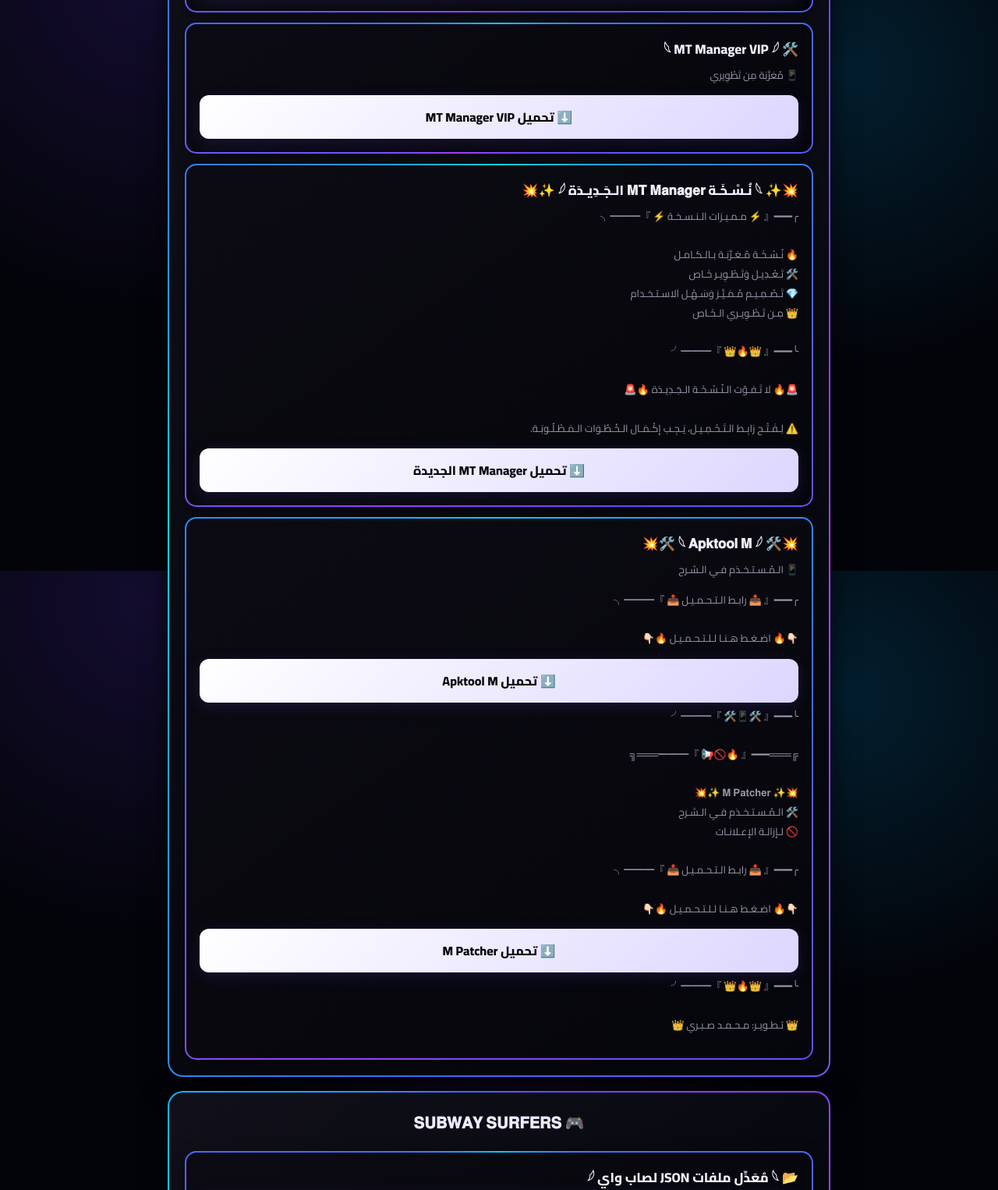
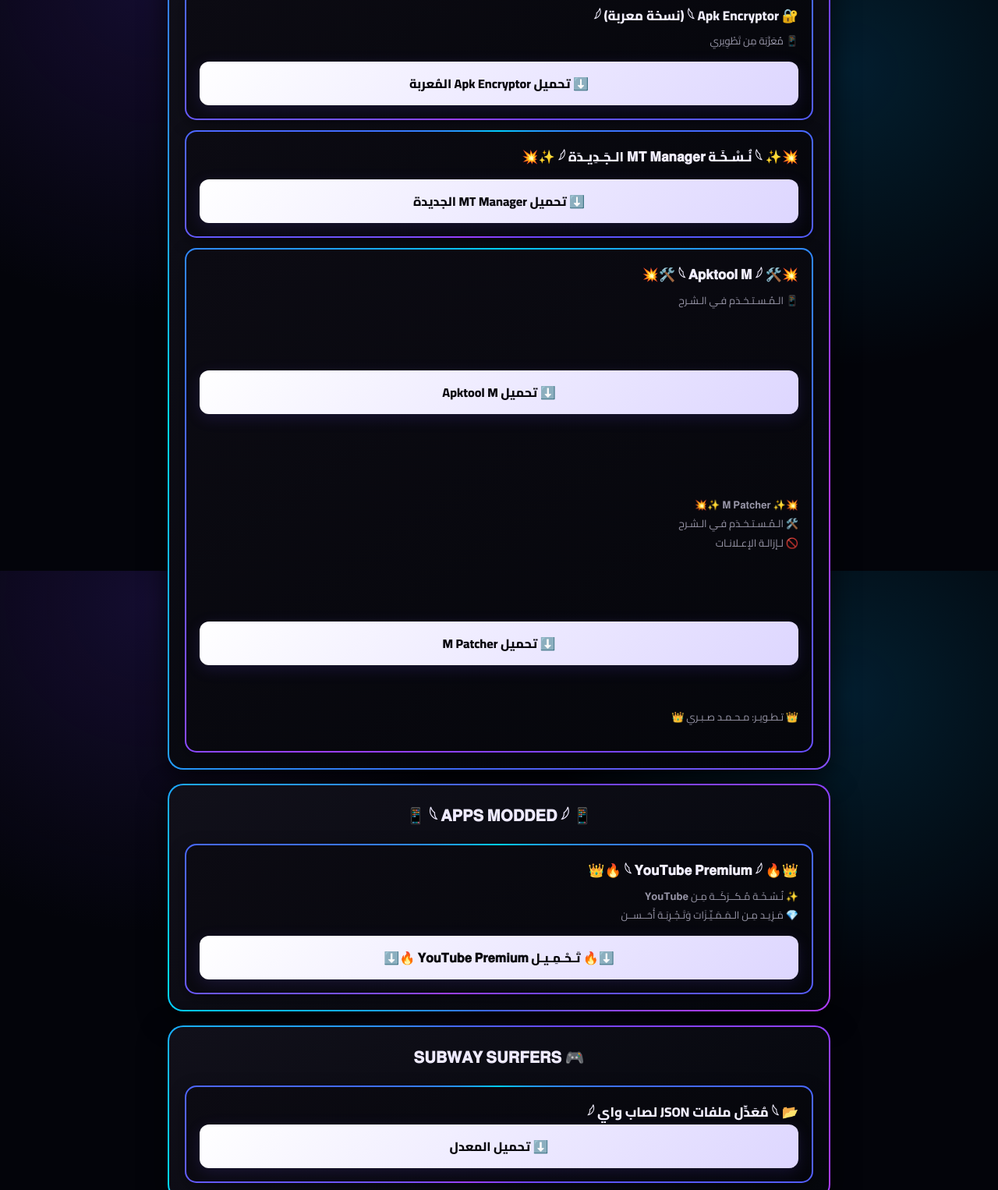
Before and after one commit to opugdfbdg-source/My-Website-For-Hacking, a plain HTML site: page index.html in a window 1280 px wide. Shown: the part 1668-3194 px from the top of the page at 78% size. Drawn offline with Linux system fonts and the light colour scheme.

Commit message:
Add files via upload

```diff
--- a/index.html
+++ b/index.html
@@ -129,7 +129,7 @@
         <!-- RATT VIP VIDEO -->
         <div class="item">
             <div class="item-title">
-                👑🔥 𓆩 شَـرْح أَفْـجَـر نُـسْـخَـة 𝐑𝐀𝐓𝐓 𝐕𝐈𝐏 مِـن تَـطْـوِيـري 𓆪 🔥👑
+                👑🔥 𓆩 شَـرْح أَفْـجَـر نُـسْـخَـة 𝐑𝐀𝐓 𝐕𝐈𝐏 مِـن تَـطْـوِيـري 𓆪 🔥👑
             </div>
 
             <div class="item-description">
@@ -138,6 +138,20 @@
 
             <a class="download-btn"
                href="https://youtu.be/VyIAu8b7Hq0?si=T2Q27AKgAQrSahRh"
+               target="_blank"
+               rel="noopener noreferrer">
+                ▶️ مشاهدة الشرح
+            </a>
+        </div>
+
+
+        <div class="item">
+            <div class="item-title">
+                📢 𓆩 شَـرْح إِزَالَـة الإِعْـلَانَـات مِنَ التَّطْـبِـيـقَـات نِـهَـائِـيًـا بِـاسْـتِـخْـدَام الـهِـنْـدَسَـة الـعَـكْـسِـيَّـة 𓆪
+            </div>
+
+            <a class="download-btn"
+               href="https://youtu.be/Dbhoq8TUKEY?si=K38kM5v19eRDomY9"
                target="_blank"
                rel="noopener noreferrer">
                 ▶️ مشاهدة الشرح
@@ -174,27 +188,6 @@
         </div>
 
 
-        <!-- MT MANAGER VIP -->
-        <div class="item">
-
-            <div class="item-title">
-                🛠️ 𓆩 MT Manager VIP 𓆪
-            </div>
-
-            <div class="item-description">
-                📱 مُعَرَّبَة مِن تَطْوِيري
-            </div>
-
-            <a class="download-btn"
-               href="https://sub4unlock.io/stNLI"
-               target="_blank"
-               rel="noopener noreferrer">
-                ⬇️ تحميل MT Manager VIP
-            </a>
-
-        </div>
-
-
         <!-- NEW MT MANAGER -->
         <div class="item">
 
@@ -203,29 +196,6 @@
             </div>
 
             <div class="item-description">
-
-                ╭━━━『 ⚡ مـمـيـزات الـنـسـخـة ⚡ 』━━━╮
-                <br><br>
-
-                🔥 نُـسْـخَـة مُـعَـرَّبَـة بـالـكـامـل
-                <br>
-                🛠️ تَـعْـدِيـل وَتَـطْـوِيـر خَـاص
-                <br>
-                💎 تَـصْـمِـيـم مُـمَـيَّـز وَسَـهْـل الاسـتـخـدام
-                <br>
-                👑 مِـن تَـطْـوِيـري الـخَـاص
-
-                <br><br>
-
-                ╰━━━『 👑🔥👑 』━━━╯
-
-                <br><br>
-
-                🚨🔥 لا تَـفـوّت الـنُـسْـخَـة الـجَـدِيـدَة 🔥🚨
-
-                <br><br>
-
-                ⚠️ لِـفَـتْـح رَابِـط الـتَـحْـمِـيـل، يَـجِـب إكْـمَـال الـخُـطُـوَات الـمَـطْـلُـوبَـة.
 
             </div>
 
@@ -252,10 +222,10 @@
 
             <div class="item-description">
 
-                ╭━━━『 📥 رابـط الـتـحـمـيـل 📥 』━━━╮
+
                 <br><br>
 
-                👇🏻🔥 اضـغـط هـنـا لـلـتـحـمـيـل 🔥👇🏻
+
 
             </div>
 
@@ -268,11 +238,11 @@
 
             <div class="item-description">
 
-                ╰━━━『 🛠️📱🛠️ 』━━━╯
+
 
                 <br><br>
 
-                ╔═══━━━『 🔥🚫📢 』━━━═══╗
+
                 <br><br>
 
                 💥✨ 𝐌 𝐏𝐚𝐭𝐜𝐡𝐞𝐫 ✨💥
@@ -283,10 +253,10 @@
 
                 <br><br>
 
-                ╭━━━『 📥 رابـط الـتـحـمـيـل 📥 』━━━╮
+
                 <br><br>
 
-                👇🏻🔥 اضـغـط هـنـا لـلـتـحـمـيـل 🔥👇🏻
+
 
             </div>
 
@@ -299,7 +269,7 @@
 
             <div class="item-description">
 
-                ╰━━━『 👑🔥👑 』━━━╯
+
                 <br><br>
                 👑 تـطـويـر: مـحـمـد صـبـري 👑
 
@@ -309,6 +279,31 @@
 
     </section>
 
+
+
+    <!-- MODDED APPS -->
+    <section class="card">
+        <h2>📱 𓆩 𝐀𝐏𝐏𝐒 𝐌𝐎𝐃𝐃𝐄𝐃 𓆪 📱</h2>
+
+        <div class="item">
+            <div class="item-title">
+                👑🔥 𓆩 𝐘𝐨𝐮𝐓𝐮𝐛𝐞 𝐏𝐫𝐞𝐦𝐢𝐮𝐦 𓆪 🔥👑
+            </div>
+
+            <div class="item-description">
+                ✨ نُـسْـخَـة مُـكــرَكَــة مِـن 𝐘𝐨𝐮𝐓𝐮𝐛𝐞
+                <br>
+                💎 مَـزِيـد مِـن الـمَـمَـيِّـزَات وَتَـجْـرِبَـة أَحَــســن
+            </div>
+
+            <a class="download-btn"
+               href="https://sub4unlock.io/Tupbn"
+               target="_blank"
+               rel="noopener noreferrer">
+                ⬇️🔥 تَـحْـمِـيـل 𝐘𝐨𝐮𝐓𝐮𝐛𝐞 𝐏𝐫𝐞𝐦𝐢𝐮𝐦 🔥⬇️
+            </a>
+        </div>
+    </section>
 
     <!-- SUBWAY SURFERS -->
     <section class="card">
```
